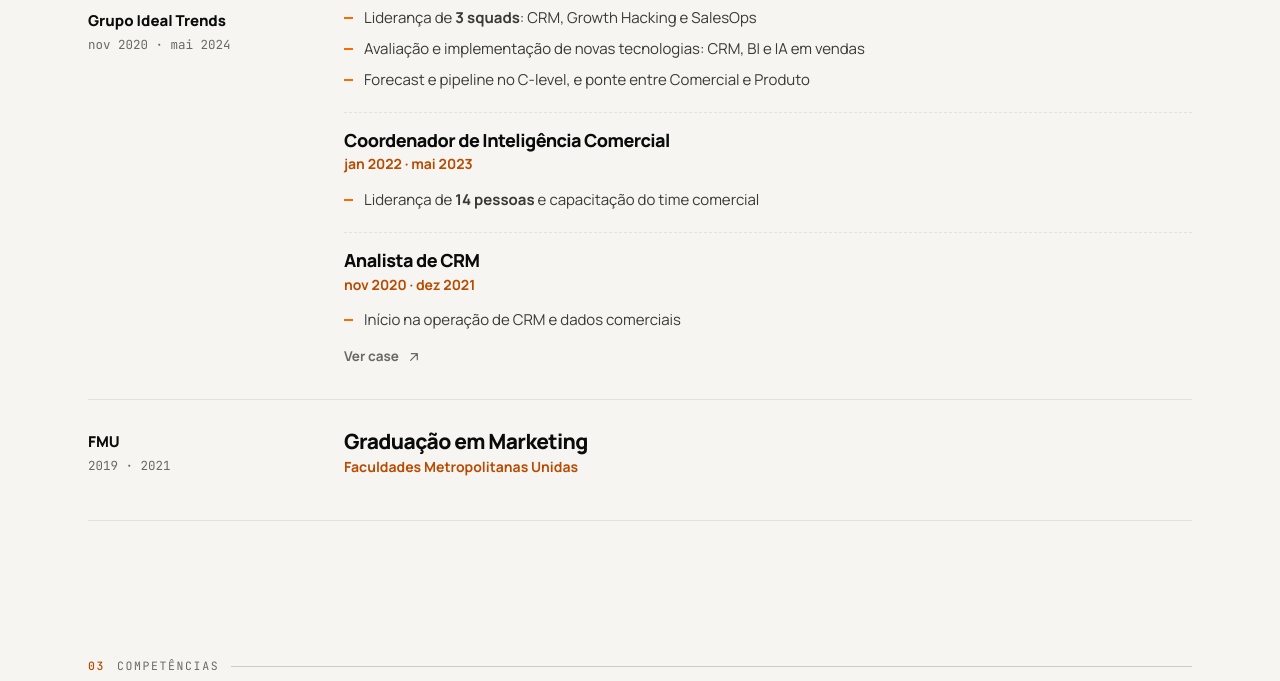
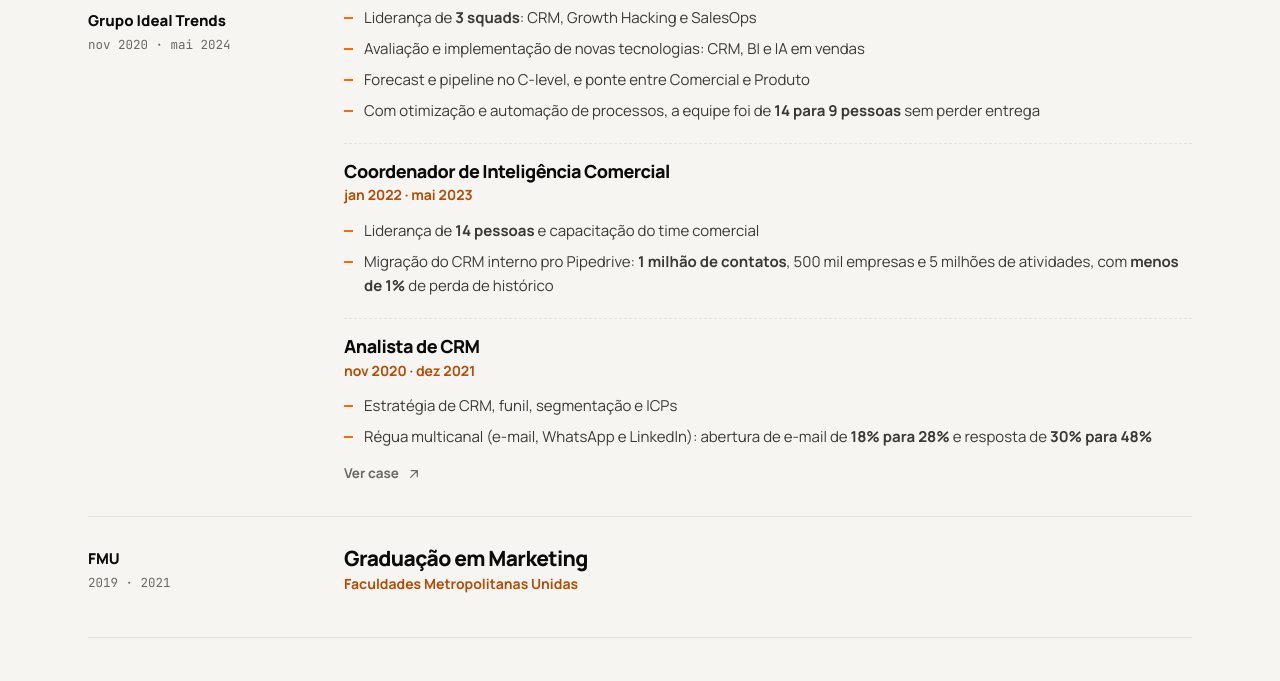
Before and after one commit to osantleandro/osantleandro.github.io, a plain HTML site: page sobre/index.html in a window 1280 px wide. Shown: the part 2159-2840 px from the top of the page. Drawn offline with Linux system fonts and the light colour scheme.

Commit message:
Sobre: resultados da Ideal Trends

```diff
--- a/sobre/index.html
+++ b/sobre/index.html
@@ -130,9 +130,9 @@
       <div class="job rv">
         <div class="when"><img src="../img/logo-ideal-trends.png" alt="Logo Grupo Ideal Trends"><b>Grupo Ideal Trends</b>nov 2020 · mai 2024</div>
         <div><h3>Gerente de Inteligência Comercial</h3><div class="co">jun 2023 · mai 2024 · respondendo a CEO e sócios</div>
-          <ul><li>Liderança de <b>3 squads</b>: CRM, Growth Hacking e SalesOps</li><li>Avaliação e implementação de novas tecnologias: CRM, BI e IA em vendas</li><li>Forecast e pipeline no C-level, e ponte entre Comercial e Produto</li></ul>
-          <div class="sub"><h3 style="font-size:18px">Coordenador de Inteligência Comercial</h3><div class="co">jan 2022 · mai 2023</div><ul><li>Liderança de <b>14 pessoas</b> e capacitação do time comercial</li></ul></div>
-          <div class="sub"><h3 style="font-size:18px">Analista de CRM</h3><div class="co">nov 2020 · dez 2021</div><ul><li>Início na operação de CRM e dados comerciais</li></ul></div>
+          <ul><li>Liderança de <b>3 squads</b>: CRM, Growth Hacking e SalesOps</li><li>Avaliação e implementação de novas tecnologias: CRM, BI e IA em vendas</li><li>Forecast e pipeline no C-level, e ponte entre Comercial e Produto</li><li>Com otimização e automação de processos, a equipe foi de <b>14 para 9 pessoas</b> sem perder entrega</li></ul>
+          <div class="sub"><h3 style="font-size:18px">Coordenador de Inteligência Comercial</h3><div class="co">jan 2022 · mai 2023</div><ul><li>Liderança de <b>14 pessoas</b> e capacitação do time comercial</li><li>Migração do CRM interno pro Pipedrive: <b>1 milhão de contatos</b>, 500 mil empresas e 5 milhões de atividades, com <b>menos de 1%</b> de perda de histórico</li></ul></div>
+          <div class="sub"><h3 style="font-size:18px">Analista de CRM</h3><div class="co">nov 2020 · dez 2021</div><ul><li>Estratégia de CRM, funil, segmentação e ICPs</li><li>Régua multicanal (e-mail, WhatsApp e LinkedIn): abertura de e-mail de <b>18% para 28%</b> e resposta de <b>30% para 48%</b></li></ul></div>
           <a class="more" style="margin-top:14px" href="../cases/ideal-trends/">Ver case <svg class="ic"><use href="#i-ext"/></svg></a></div>
       </div>
       <div class="job rv">
```
